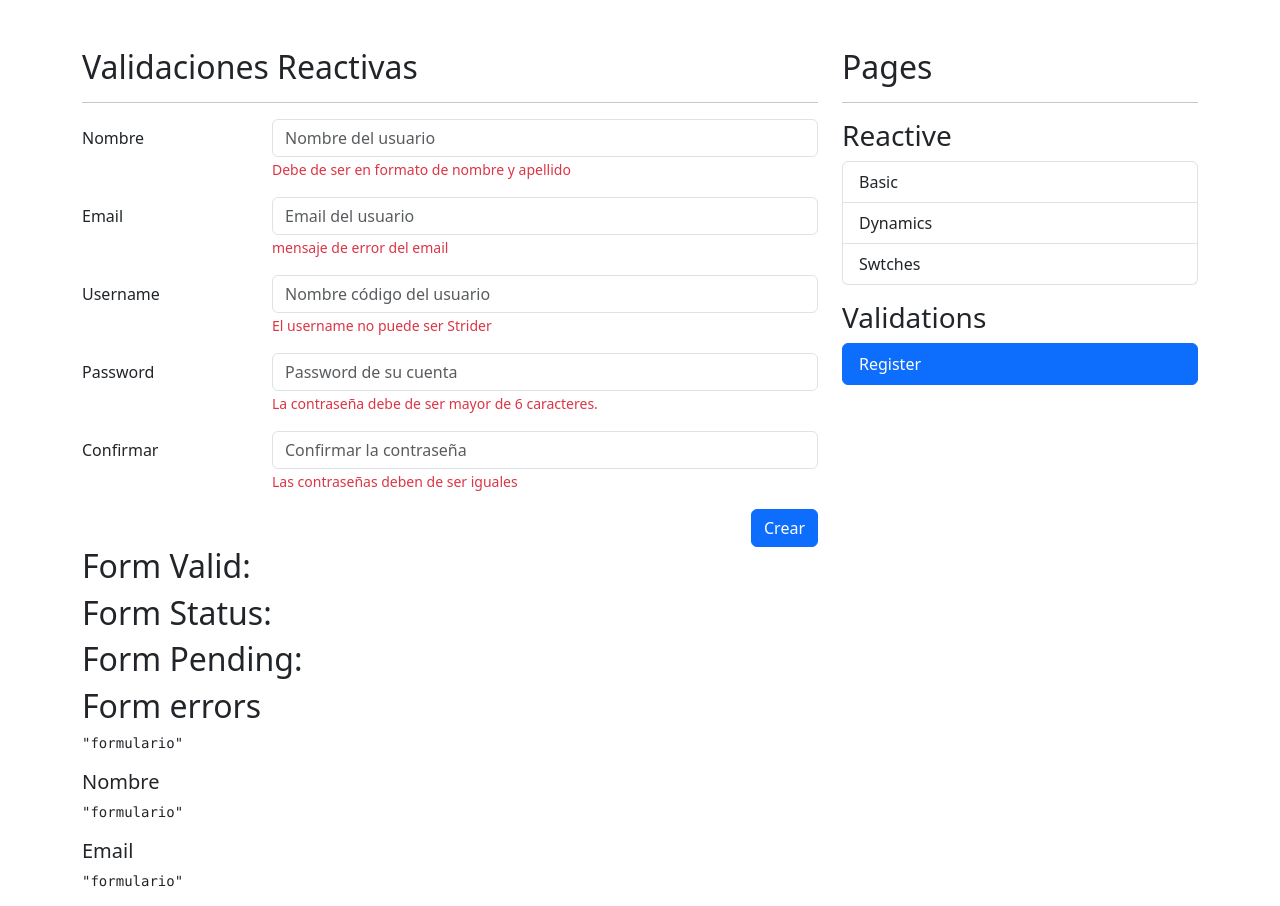
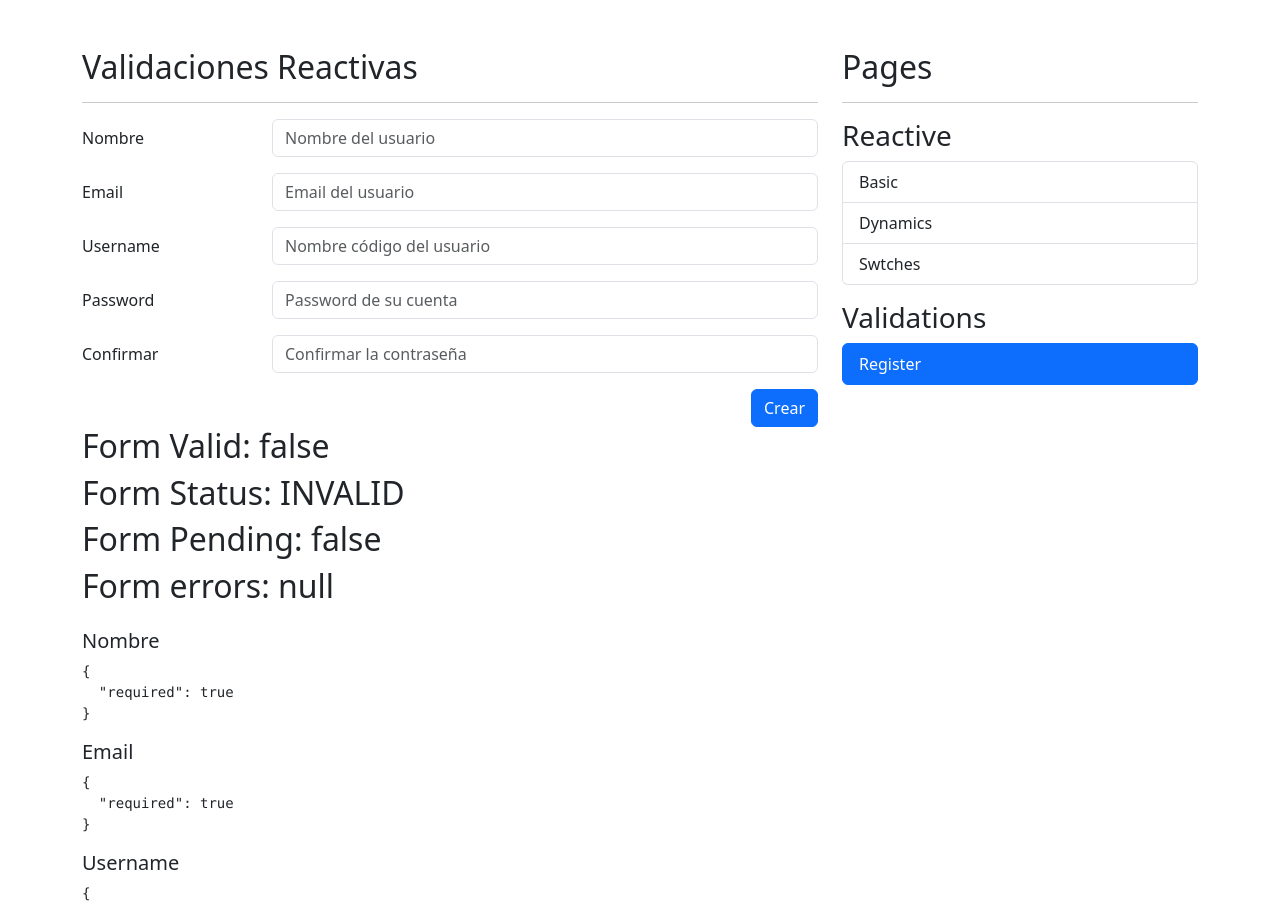
Before and after one commit to jarestrepot/rective-forms-angular, an Angular app: page /auth/sign-up in a window 1280 px wide. Shown: the top 906 px of the page. Built offline with nearby package versions, Linux system fonts and the light colour scheme.

Commit message:
Centralizing validators in a global service

```diff
--- a/src/app/auth/auth.module.ts
+++ b/src/app/auth/auth.module.ts
@@ -1,5 +1,6 @@
 import { NgModule } from '@angular/core';
 import { CommonModule } from '@angular/common';
+import { ReactiveFormsModule } from '@angular/forms';
 
 import { AuthRoutingModule } from './auth-routing.module';
 import { RegisterPageComponent } from './pages/register-page/register-page.component';
@@ -11,7 +12,8 @@ import { RegisterPageComponent } from './pages/register-page/register-page.compo
   ],
   imports: [
     CommonModule,
-    AuthRoutingModule
+    AuthRoutingModule,
+    ReactiveFormsModule
   ]
 })
 export class AuthModule { }
--- a/src/app/auth/pages/register-page/register-page.component.html
+++ b/src/app/auth/pages/register-page/register-page.component.html
@@ -4,15 +4,15 @@
 <div class="row">
   <div class="col">
 
-    <form autocomplete="off">
+    <form autocomplete="off" [formGroup]="myForm" (ngSubmit)="onSuibmit()">
 
       <!-- Nombre -->
       <div class="row mb-3">
         <label class="col-sm-3 col-form-label">Nombre</label>
         <div class="col-sm-9">
-          <input type="text" class="form-control" placeholder="Nombre del usuario">
+          <input formControlName="name" type="text" class="form-control" placeholder="Nombre del usuario">
 
-          <span class="form-text text-danger">
+          <span *ngIf="isValidField('name')" class="form-text text-danger">
             Debe de ser en formato de nombre y apellido
           </span>
         </div>
@@ -22,8 +22,8 @@
       <div class="row mb-3">
         <label class="col-sm-3 col-form-label">Email</label>
         <div class="col-sm-9">
-          <input type="email" class="form-control" placeholder="Email del usuario">
-          <span class="form-text text-danger">
+          <input type="email" formControlName="email" class="form-control" placeholder="Email del usuario">
+          <span *ngIf="isValidField('email')" class="form-text text-danger">
             mensaje de error del email
           </span>
         </div>
@@ -33,8 +33,8 @@
       <div class="row mb-3">
         <label class="col-sm-3 col-form-label">Username</label>
         <div class="col-sm-9">
-          <input type="text" class="form-control" placeholder="Nombre código del usuario">
-          <span class="form-text text-danger">
+          <input type="text" formControlName="username" class="form-control" placeholder="Nombre código del usuario">
+          <span *ngIf="isValidField('username')" class="form-text text-danger">
             El username no puede ser Strider
           </span>
         </div>
@@ -44,9 +44,9 @@
       <div class="row mb-3">
         <label class="col-sm-3 col-form-label">Password</label>
         <div class="col-sm-9">
-          <input type="password" class="form-control" placeholder="Password de su cuenta">
+          <input type="password" formControlName="password" class="form-control" placeholder="Password de su cuenta">
 
-          <span class="form-text text-danger">
+          <span  *ngIf="isValidField('password')" class="form-text text-danger">
             La contraseña debe de ser mayor de 6 caracteres.
           </span>
         </div>
@@ -56,9 +56,9 @@
       <div class="row mb-3">
         <label class="col-sm-3 col-form-label">Confirmar</label>
         <div class="col-sm-9">
-          <input type="password" class="form-control" placeholder="Confirmar la contraseña">
+          <input type="password" formControlName="passwordConfirmation" class="form-control" placeholder="Confirmar la contraseña">
 
-          <span class="form-text text-danger">
+          <span *ngIf="isValidField('passwordConfirmation')" class="form-text text-danger">
             Las contraseñas deben de ser iguales
           </span>
         </div>
@@ -79,24 +79,24 @@
 </div>
 
 
-<h2>Form Valid: </h2>
-<h2>Form Status: </h2>
-<h2>Form Pending: </h2>
-<h2>Form errors</h2>
-<pre>{{ 'formulario' | json }}</pre>
+<h2>Form Valid: {{ myForm.valid }} </h2>
+<h2>Form Status: {{ myForm.status }} </h2>
+<h2>Form Pending: {{ myForm.pending }}</h2>
+<h2>Form errors: {{ myForm.errors | json }}</h2>
+<pre></pre>
 
 <h5>Nombre</h5>
-<pre>{{ 'formulario' | json }}</pre>
+<pre>{{ myForm.controls['name'].errors | json }}</pre>
 
 <h5>Email</h5>
-<pre>{{ 'formulario' | json }}</pre>
+<pre>{{ myForm.controls['email'].errors | json }}</pre>
 
 <h5>Username</h5>
-<pre>{{ 'formulario' | json }}</pre>
+<pre>{{ myForm.controls['username'].errors | json }}</pre>
 
 
 <h5>Password</h5>
-<pre>{{ 'formulario' | json }}</pre>
+<pre>{{ myForm.value.password | json }}</pre>
 
 <h5>Confirmar</h5>
-<pre>{{ 'formulario' | json }}</pre>
+<pre>{{ myForm.value.passwordConfirmation | json }}</pre>
--- a/src/app/auth/pages/register-page/register-page.component.ts
+++ b/src/app/auth/pages/register-page/register-page.component.ts
@@ -1,10 +1,30 @@
 import { Component } from '@angular/core';
+import { FormBuilder, FormGroup, Validators } from '@angular/forms';
+import { ValidatorsService } from 'src/app/shared/service/validators.service';
+import * as customValidators from 'src/app/shared/validators/validators';
 
 @Component({
   templateUrl: './register-page.component.html',
-  styles: [
-  ]
 })
 export class RegisterPageComponent {
 
+  public myForm : FormGroup = this.fb.group({
+    name: ['', [Validators.required , Validators.pattern( this.validatorService.firstNameAndLastnamePattern) ]],
+    email: ['', [Validators.required, Validators.pattern( this.validatorService.emailPattern ) ]],
+    username: ['', [Validators.required, this.validatorService.cantBeStrider ]],
+    password: ['', [Validators.required, Validators.minLength(6) ]],
+    passwordConfirmation: ['', [ Validators.required ]]
+  });
+
+  constructor( private fb: FormBuilder,
+    private validatorService: ValidatorsService
+  ){}
+
+  isValidField( field:string ): boolean | null {
+    return this.validatorService.isValidField( field, this.myForm );
+  }
+
+  onSuibmit( ):void {
+    this.myForm.markAllAsTouched();
+  }
 }
--- a/src/app/reactive/pages/basic-page/basic-page.component.ts
+++ b/src/app/reactive/pages/basic-page/basic-page.component.ts
@@ -1,6 +1,7 @@
 import { Component, OnInit } from '@angular/core';
 import { FormBuilder, Validators , FormGroup } from '@angular/forms';
 import { validatorsHelpers } from '../../helpers/validators.helper';
+import { ValidatorsService } from 'src/app/shared/service/validators.service';
 
 interface BasicForm {
   name:string;
@@ -34,39 +35,18 @@ export class BasicPageComponent implements OnInit {
   })
 
   // Form Builder
-  constructor( private fb: FormBuilder ){}
+  constructor( private fb: FormBuilder, private validatorsService: ValidatorsService ){}
 
   ngOnInit(): void {
     // this.myForm.reset( rtx5090 );
   }
 
   isValidField( field:string ):boolean | null {
-    return this.myForm.controls[field].errors && this.myForm.controls[field].touched
+    return this.validatorsService.isValidField( field, this.myForm );
   }
 
   getFieldError( field:string ):string | null{
-    if (!this.myForm.controls[field] && !this.myForm.controls[field].errors ) return null;
-
-    const errors = this.myForm.controls[field].errors || {};
-
-    const mapErrors = {
-      required : 'This is field is requied',
-      minLength: 'This field requires a minimum of 3 letters',
-      min: `Minimum 0 characters`
-    }
-    for ( const key of Object.keys(errors) ) {
-      switch( key ){
-        case 'required' : return mapErrors.required
-          break
-        case 'minlength' : return mapErrors.minLength
-          break
-        case 'min': return mapErrors.min
-          break
-        default : return ''
-          break
-      }
-    }
-    return ''
+    return this.validatorsService.getFieldError( field, this.myForm );
   }
 
   onSave():void{
--- a/src/app/reactive/pages/switches-page/switches-page.component.ts
+++ b/src/app/reactive/pages/switches-page/switches-page.component.ts
@@ -1,5 +1,6 @@
 import { Component, ElementRef, OnInit, ViewChild } from '@angular/core';
 import { FormBuilder, FormGroup, Validators } from '@angular/forms';
+import { ValidatorsService } from 'src/app/shared/service/validators.service';
 
 interface Person {
   gender: string,
@@ -26,7 +27,9 @@ export class SwitchesPageComponent implements OnInit {
     wantNotifications: false
   }
 
-  constructor( private fb: FormBuilder){}
+  constructor( private fb: FormBuilder,
+    private validatorsService: ValidatorsService
+  ){}
 
   ngOnInit(): void {
     this.myForm.reset( this.mockPerson );
@@ -46,7 +49,7 @@ export class SwitchesPageComponent implements OnInit {
     return Boolean( this.myForm.controls[fieldRadius].errors );
   }
 
-  isValidField( field:string ):boolean {
-    return Boolean( this.myForm.touched && this.myForm.controls[ field ].errors );
+  isValidField( field:string ):boolean | null {
+    return this.validatorsService.isValidField( field, this.myForm );
   }
 }
--- /dev/null
+++ b/src/app/shared/service/validators.service.ts
@@ -0,0 +1,56 @@
+import { Injectable } from '@angular/core';
+import { FormArray, FormControl, FormGroup, ValidationErrors } from '@angular/forms';
+
+@Injectable({providedIn: 'root'})
+export class ValidatorsService {
+
+  public firstNameAndLastnamePattern: string = '([a-zA-Z]+) ([a-zA-Z]+)';
+  public emailPattern: string = "^[a-z0-9._%+-]+@[a-z0-9.-]+\\.[a-z]{2,4}$";
+
+  public cantBeStrider = ( { value }: FormControl ): ValidationErrors | null => {
+
+    const valueControl: string = value.trim().toLowerCase();
+    // Petición si el username existe o no de un backend.
+    if ( valueControl === 'strider' ) {
+      return {
+        noStrider: true,
+        message: 'User staken'
+      }
+    }
+    return null
+
+  }
+
+  public isValidField( field: string, form: FormGroup ): boolean | null{
+    return form.controls[field].errors && form.controls[field].touched
+  }
+
+  public isValidFieldInArray(formArray: FormArray, index: number) {
+    return formArray.controls[index].errors
+      && formArray.controls[index].touched
+  }
+
+
+  getFieldError(field: string, form: FormGroup): string | null {
+
+    if ( !form.controls[field] && !form.controls[field].errors ) return null;
+
+    const errors = form.controls[field].errors || {};
+
+    for ( const key of Object.keys(errors) ) {
+      switch (key) {
+        case 'required': return 'This is field is requied'
+          break
+        case 'minlength': return 'This field requires a minimum of 3 letters'
+          break
+        case 'min': return `Minimum 0 characters`
+          break
+        default: return ''
+          break
+      }
+    }
+    return ''
+  }
+
+
+}
--- /dev/null
+++ b/src/app/shared/validators/validators.ts
@@ -0,0 +1,18 @@
+import { FormControl, ValidationErrors } from "@angular/forms";
+
+export const firstNameAndLastnamePattern: string = '([a-zA-Z]+) ([a-zA-Z]+)';
+export const emailPattern: string = "^[a-z0-9._%+-]+@[a-z0-9.-]+\\.[a-z]{2,4}$";
+
+export const cantBeStrider = ( { value }: FormControl ): ValidationErrors | null  => {
+
+  const valueControl:string = value.trim().toLowerCase();
+  // Petición si el username existe o no de un backend.
+  if ( valueControl === 'strider' ){
+    return {
+      noStrider: true,
+      message: 'User staken'
+    }
+  }
+  return null
+
+}
```
Also changed, not shown: src/app/reactive/pages/dynamic-page/dynamic-page.component.ts (+5 -22 lines).
